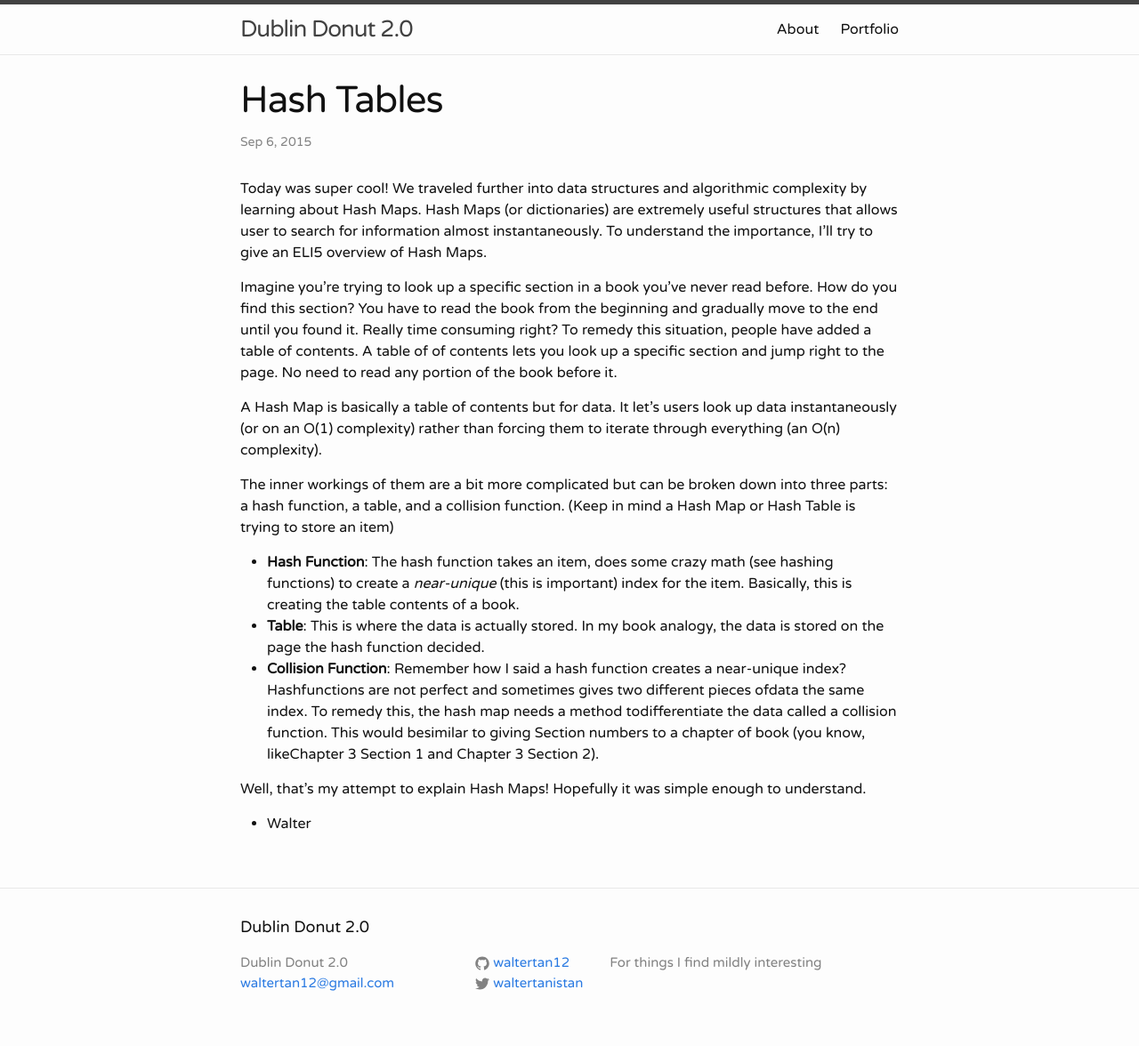
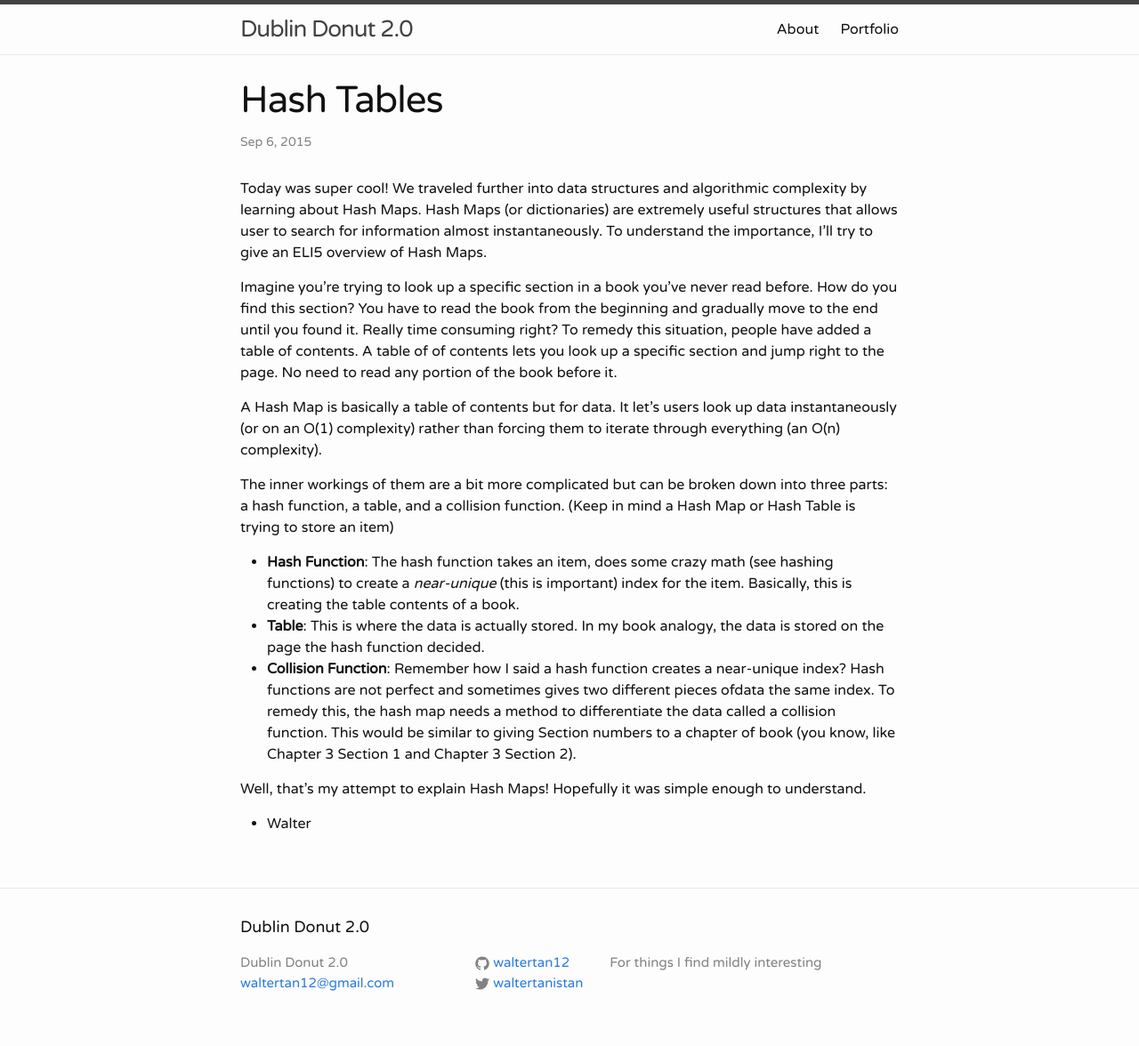
Before and after one commit to waltertan12/blog, a Jekyll site: the page built from _posts/2015-09-05-hash-tables.markdown, in a window 1280 px wide. Shown: the whole page at 89% size. Built offline with Jekyll 4.4.1, drawn with Linux system fonts in a browser that asks for light colours.

Commit message:
Update typos

```diff
--- a/_posts/2015-09-05-hash-tables.markdown
+++ b/_posts/2015-09-05-hash-tables.markdown
@@ -11,28 +11,16 @@ dictionaries) are extremely useful structures that allows user to search
 I’ll try to give an ELI5 overview of Hash Maps.
 
 Imagine you’re
-trying to look up a specific section in a book you’ve never read before.
- How do you find this section? You have to read the book from the
-beginning and gradually move to the end until you found it. Really time
-consuming right? To remedy this situation, people have added a table of
-contents. A table of of contents lets you look up a specific section and
- jump right to the page. No need to read any portion of the book before
-it.
+trying to look up a specific section in a book you’ve never read before. How do you find this section? You have to read the book from the beginning and gradually move to the end until you found it. Really time consuming right? To remedy this situation, people have added a table of contents. A table of of contents lets you look up a specific section and jump right to the page. No need to read any portion of the book before it.
 
-A Hash Map is basically a table of contents but for data. It
-let’s users look up data instantaneously (or on an O(1) complexity)
-rather than forcing them to iterate through everything (an O(n)
-complexity).
+A Hash Map is basically a table of contents but for data. It let’s users look up data instantaneously (or on an O(1) complexity) rather than forcing them to iterate through everything (an O(n) complexity).
 
-The inner workings of them are a bit more complicated
- but can be broken down into three parts: a hash function, a table, and a
- collision function. (Keep in mind a Hash Map or Hash Table is trying to
- store an item)
+The inner workings of them are a bit more complicated but can be broken down into three parts: a hash function, a table, and a collision function. (Keep in mind a Hash Map or Hash Table is trying to store an item)
 
 *   **Hash Function**: The hash function takes an item, does some crazy math (see hashing functions) to create a _near-unique_ (this is important) index for the item. Basically, this is creating the table contents of a book.
 *   **Table**: This is where the data is actually stored. In my book analogy, the data is stored on the page the hash function decided.
 *   **Collision Function**:
- Remember how I said a hash function creates a near-unique index? Hashfunctions are not perfect and sometimes gives two different pieces ofdata the same index. To remedy this, the hash map needs a method todifferentiate the data called a collision function. This would besimilar to giving Section numbers to a chapter of book (you know, likeChapter 3 Section 1 and Chapter 3 Section 2).
+ Remember how I said a hash function creates a near-unique index? Hash functions are not perfect and sometimes gives two different pieces ofdata the same index. To remedy this, the hash map needs a method to differentiate the data called a collision function. This would be similar to giving Section numbers to a chapter of book (you know, like Chapter 3 Section 1 and Chapter 3 Section 2).
 
 Well, that’s my attempt to explain Hash Maps! Hopefully it was simple enough to understand.
 
```
